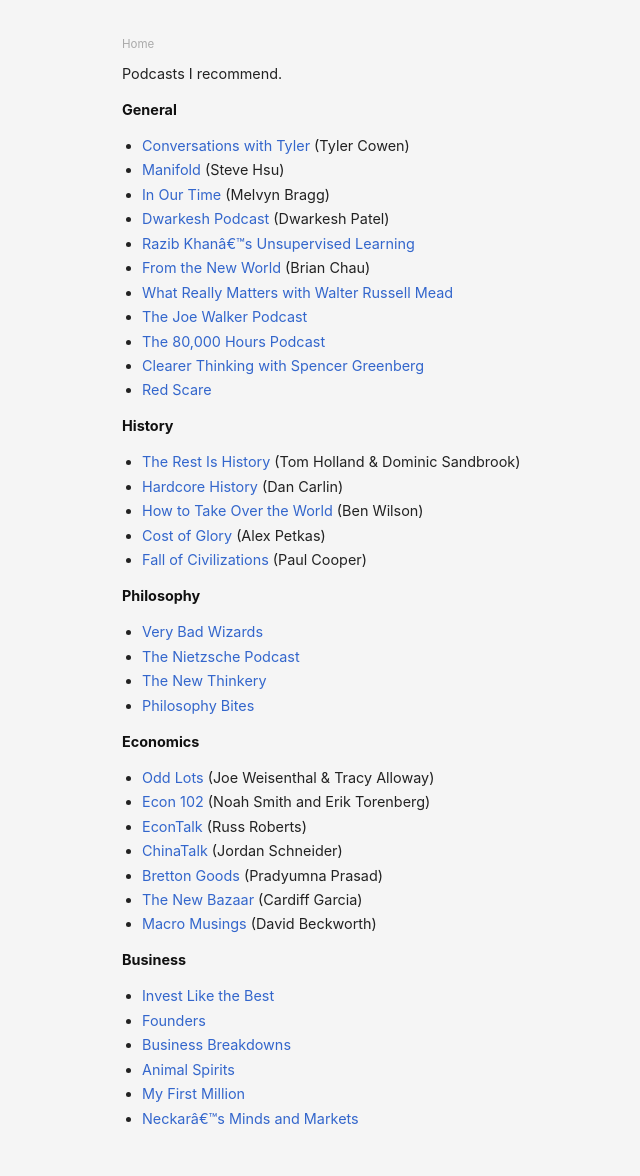
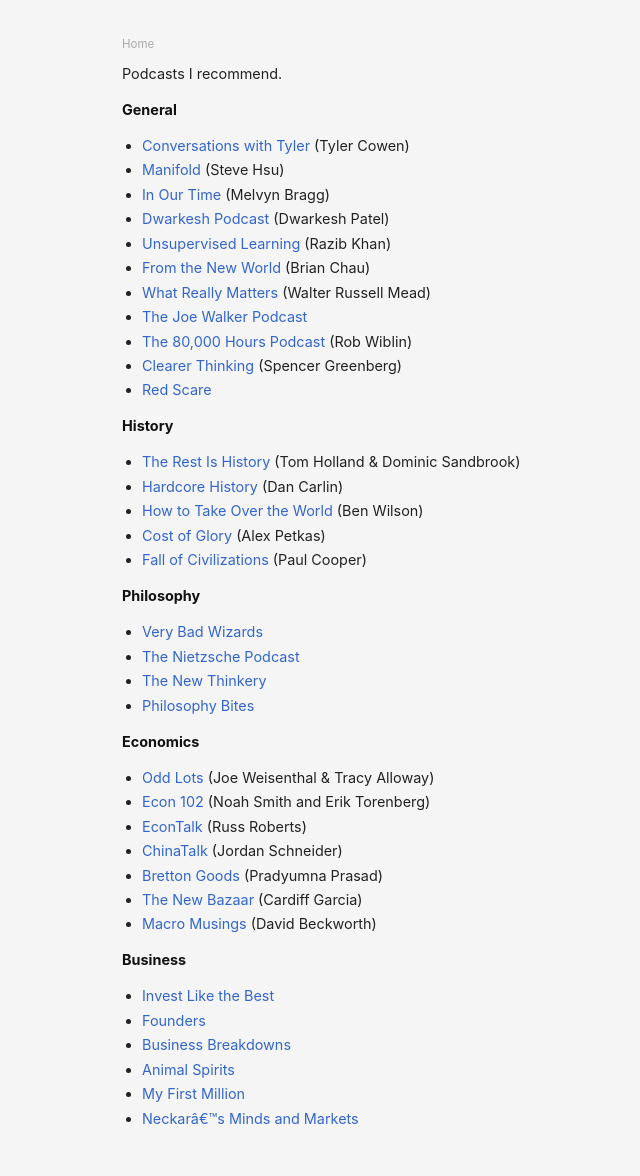
Before and after one commit to danschlz/danschulz.github.io, a Jekyll site: the page built from podcasts.md, in a window 1280 px wide. Shown: the whole page, without its empty margins (238-878 px from the left). Built offline with Jekyll 4.4.1, drawn with Linux system fonts in a browser that asks for light colours.

Commit message:
Update podcasts.md

```diff
--- a/podcasts.md
+++ b/podcasts.md
@@ -10,12 +10,12 @@ Podcasts I recommend.
 - [Manifold](https://www.manifold1.com/) (Steve Hsu)
 - [In Our Time](https://www.bbc.co.uk/programmes/b006qykl) (Melvyn Bragg)
 - [Dwarkesh Podcast](https://www.dwarkeshpatel.com/podcast) (Dwarkesh Patel)
-- [Razib Khan's Unsupervised Learning](https://unsupervisedlearning.libsyn.com/site)
+- [Unsupervised Learning](https://unsupervisedlearning.libsyn.com/site) (Razib Khan)
 - [From the New World](https://www.fromthenew.world/podcast) (Brian Chau)
-- [What Really Matters with Walter Russell Mead](https://www.tabletmag.com/podcasts/what-really-matters)
+- [What Really Matters](https://www.tabletmag.com/podcasts/what-really-matters) (Walter Russell Mead)
 - [The Joe Walker Podcast](https://josephnoelwalker.com/)
-- [The 80,000 Hours Podcast](https://80000hours.org/podcast/)
-- [Clearer Thinking with Spencer Greenberg](https://podcast.clearerthinking.org/)
+- [The 80,000 Hours Podcast](https://80000hours.org/podcast/) (Rob Wiblin)
+- [Clearer Thinking](https://podcast.clearerthinking.org/) (Spencer Greenberg)
 - [Red Scare](https://redscarepodcast.libsyn.com/)
 
 **History**
```
